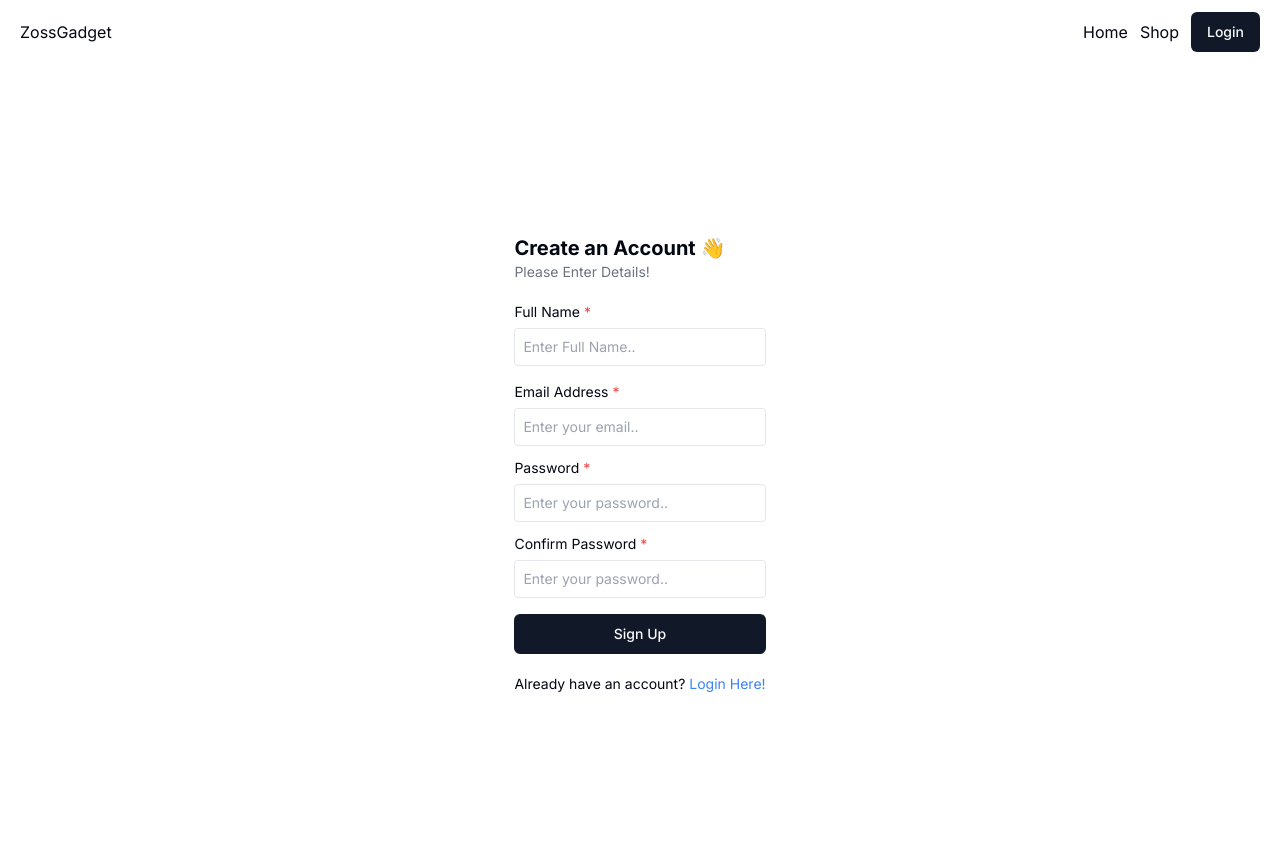
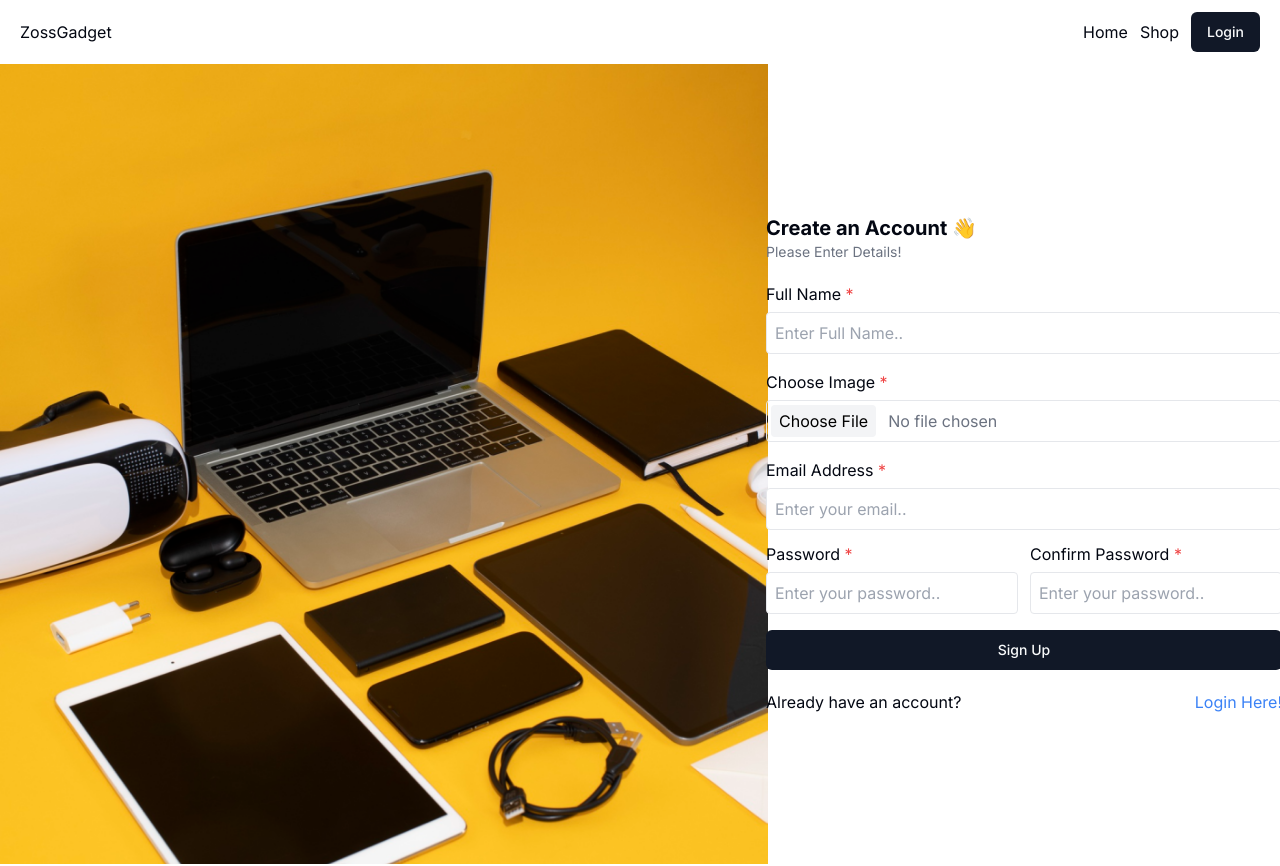
Before and after one commit to ProgrammerRashed/full-ecommerce, a Next.js app in the folder client/: page /registration in a window 1280 px wide. Shown: the top 866 px of the page. Built offline with nearby package versions, Linux system fonts and the light colour scheme.

Commit message:
improve /register page

```diff
--- a/client/package.json
+++ b/client/package.json
@@ -23,7 +23,6 @@
     "react": "^18",
     "react-dom": "^18",
     "react-icons": "^5.0.1",
-    "react-rating": "^2.0.5",
     "tailwind-merge": "^2.2.0",
     "tailwindcss-animate": "^1.0.7"
   },
--- a/client/src/components/authentication/login/login.tsx
+++ b/client/src/components/authentication/login/login.tsx
@@ -5,7 +5,7 @@ import loginImage from "../../../assets/auth/image-1.png";
 
 const Login = () => {
   return (
-    <div className="min-h-screen w-full h-screen lg:grid lg:grid-cols-5">
+    <div className="w-full h-screen lg:grid lg:grid-cols-5">
       {/* IMAGE */}
       <div className="hidden lg:block col-span-3 w-full h-screen">
         <Image
--- a/client/src/components/authentication/registration/register.tsx
+++ b/client/src/components/authentication/registration/register.tsx
@@ -1,21 +1,39 @@
 import { Button } from "@/components/ui/button";
+import Image from "next/image";
 import Link from "next/link";
+import registerImage from "../../../assets/auth/image-2.png";
 
 const Register = () => {
   return (
-    <div className="min-h-screen w-full flex justify-center items-center text-sm">
-      <div className="login-form">
+    <div className="w-full min-h-screen lg:grid lg:grid-cols-5 justify-center items-center">
+      {/* IMAGE */}
+      <div className="hidden lg:block col-span-3 w-full h-screen">
+        <Image
+          src={registerImage}
+          width={1000}
+          height={1000}
+          alt="register-image"
+          className="w-full h-full object-cover"
+        />
+      </div>
+
+      {/* CONTENT */}
+      <div className="col-span-2 w-full h-full flex justify-center items-center p-5">
+        <div className="registration-form">
           {/* PAGE HEADER  */}
           <div className="py-5">
             <h1 className="text-foreground font-bold text-xl">
               Create an Account 👋
             </h1>
-          <p className="text-muted-foreground text-sm">Please Enter Details!</p>
+            <p className="text-muted-foreground text-sm">
+              Please Enter Details!
+            </p>
           </div>
           {/* LOGIN FORM */}
           <form>
             {/* NAME INPUT */}
-          <div className="grid w-full items-center gap-1.5">
+
+            <div className="grid w-full items-center gap-1.5 ">
               <label htmlFor="name">
                 Full Name <span className="text-red-500">*</span>
               </label>
@@ -27,6 +45,20 @@ const Register = () => {
                 className="border border-border focus:outline-input rounded p-2"
               />
             </div>
+            {/* FILE INPUT */}
+            <div className="grid w-full items-center gap-1.5 mt-4">
+              <label htmlFor="name">
+                Choose Image <span className="text-red-500">*</span>
+              </label>
+              <input
+                name="image"
+                placeholder="Choose Profile Picture"
+                type="file"
+                required
+                className="border border-border focus:outline-input rounded p-1 file:bg-muted file:border-none file:rounded file:mr-3 file:p-1 file:px-2 text-muted-foreground"
+              />
+            </div>
+
             {/* EMAIL INPUT */}
             <div className="grid w-full items-center gap-1.5 mt-4">
               <label htmlFor="email">
@@ -41,7 +73,10 @@ const Register = () => {
               />
             </div>
 
+            {/* PASSWORD INPUTS */}
+            <div className="flex flex-col md:flex-row gap-3">
               {/* PASSWORD INPUT */}
+
               <div className="grid w-full items-center gap-1.5 mt-3">
                 <label htmlFor="password">
                   Password <span className="text-red-500">*</span>
@@ -68,7 +103,7 @@ const Register = () => {
                   className="border border-border focus:outline-input rounded p-2"
                 />
               </div>
-
+            </div>
             {/* SUBMIT BUTTON */}
             <Button className="w-full mt-4" type="submit">
               Sign Up
@@ -76,11 +111,12 @@ const Register = () => {
           </form>
 
           {/* LOGIN CTA */}
-        <div className="my-5  w-full flex justify-between gap-8">
-          <Link href="/login">
-            Already have an account?{" "}
+          <div className="my-5 w-full">
+            <Link href="/login" className="w-full flex justify-between">
+              <span>Already have an account?</span>
               <span className="text-blue-500 hover:underline">Login Here!</span>
             </Link>
+          </div>
         </div>
       </div>
     </div>
```
Also changed, not shown: 1 other file (tests, documents, lock files or other folders). Lines whose indentation alone changed are shown as unchanged.
